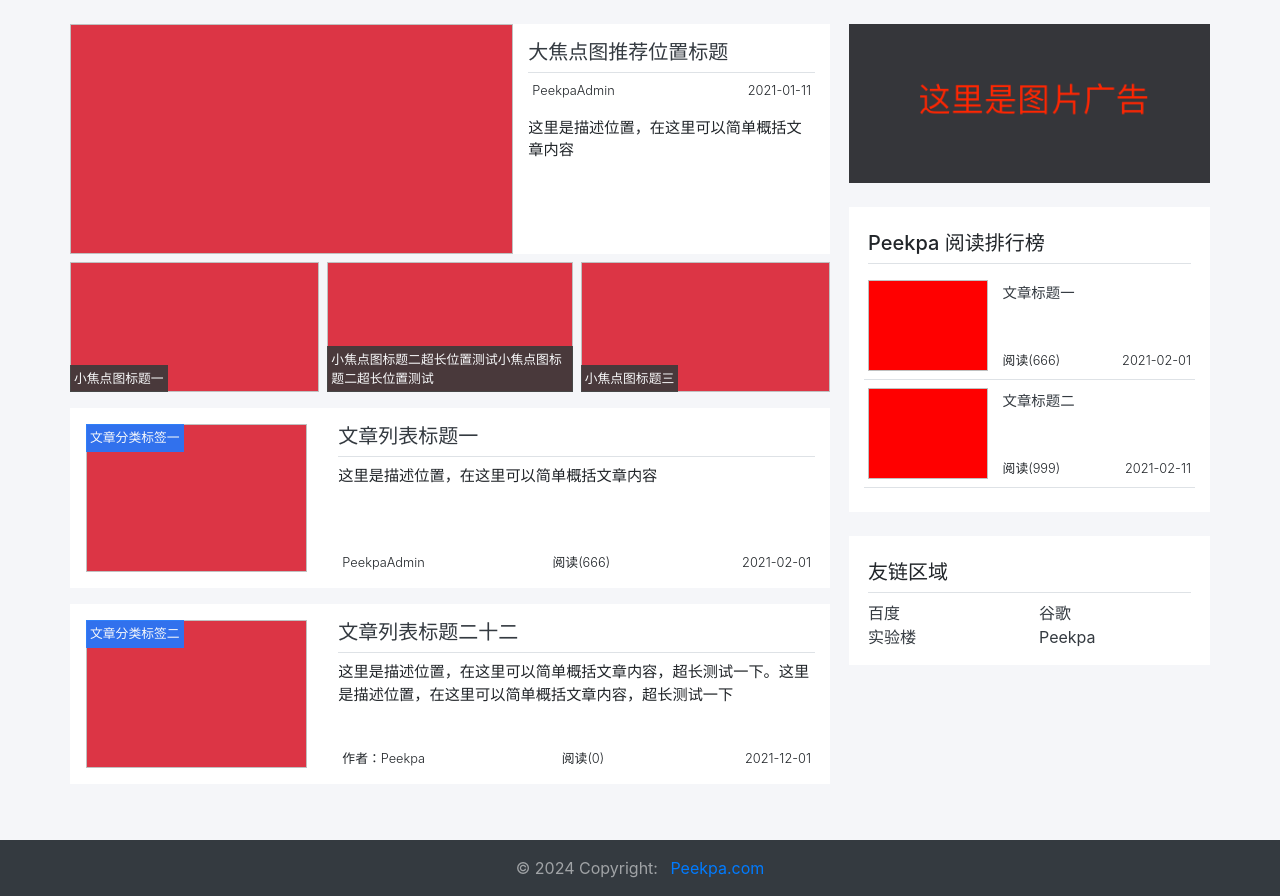
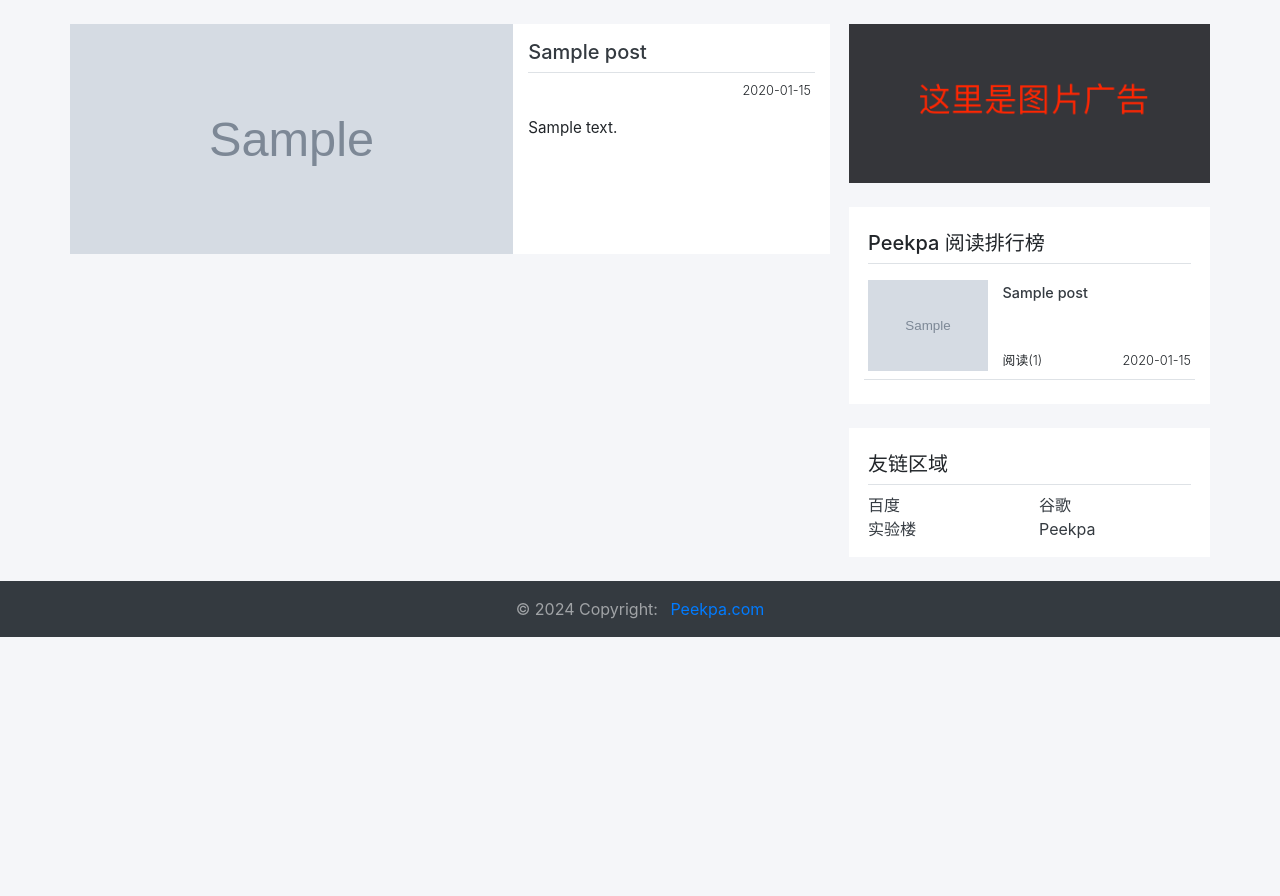
Before and after one commit to HanxiangLiu/Django-Blog, a Django app: page / in a window 1280 px wide. Shown: the part 64-960 px from the top of the page. After the commit the page ends 701 px from the top, so only its background shows below. Run offline with Django 4.2, Linux system fonts and the light colour scheme; tables that the repository leaves empty hold one stand-in row (values such as "Sample post"); grey boxes marked "Sample" are stand-in pictures; some libraries are stand-ins or nearby versions.

Commit message:
Home page data access

```diff
--- a/apps/post/views.py
+++ b/apps/post/views.py
@@ -1,13 +1,33 @@
 from django.shortcuts import render
+from apps.post.models import Post
+
+
+def get_read_most_post():
+    read_post = Post.objects.all().order_by("-read_num")
+    if len(read_post) > 5:
+        read_post = read_post[:5]
+    context = {
+        "read_post": read_post
+    }
+    return context
 
 
 def index(request):
-    return render(request, 'post/index.html')
+    top_post = Post.objects.filter(status=Post.STATUS_NORMAL, priority__gt=0).order_by('-priority')
+    if len(top_post) > 4:
+        top_post = top_post[:4]
+    list_post = Post.objects.filter(status=Post.STATUS_NORMAL, priority=0)
+    context = {
+        'top_post': top_post,
+        'list_post': list_post
+    }
+    context.update(get_read_most_post())
+    return render(request, 'post/index.html', context=context)
 
 
 def post_list_view(request):
-    return render(request, 'post/list.html')
+    return render(request, "post/list.html")
 
 
 def detail(request, time_id):
-    return render(request, 'post/detail.html')
+    return render(request, "post/detail.html")
--- a/front/templates/post/index.html
+++ b/front/templates/post/index.html
@@ -5,111 +5,144 @@
 {% endblock %}
 
 {% block content %}
+{% load time_filters %}
+
 <div class="container mt-4 mb-4">
     <div class="row">
         <div class="col-md-8">
-            <!-- Big Highlight Pic -->
-            <div class="row" style="height: 230px;background-color: white">
+            {% if top_post %}
+            {% if top_post.0 %}
+            <!-- 大焦点图 -->
+            <div class="row mb-2" style="height: 230px;background-color: white">
                 <div class="col-md-7 p-0 h-100">
-                    <a href="#" class="w-100 h-100">
-                        <img class="w-100 h-100 bg-danger" />
+                    <a
+                        href="{% url 'post:detail' time_id=top_post.0.time_id%}"
+                        class="w-100 h-100"
+                    >
+                        <img src="{{ top_post.0.thumbnail }}" class="w-100 h-100" />
                     </a>
                 </div>
 
                 <div class="col-md-5">
                     <p class="h5 mt-3 border-bottom mb-0 pb-2">
-                        <a href="#" class="text-decoration-none text-dark" style="">大焦点图推荐位置标题</a>
+                        <a
+                            href="{% url 'post:detail' time_id=top_post.0.time_id%}"
+                            class="text-decoration-none text-dark"
+                            style=""
+                            >{{ top_post.0.title }}</a
+                        >
                     </p>
                     <div class="d-flex flex-row justify-content-between mt-2">
-                        <p class="font-weight-light small pl-1 ">PeekpaAdmin</p>
-                        <p class="font-weight-light small pr-1">2021-01-11</p>
+                        <p class="font-weight-light small pl-1 ">
+                            {{ top_post.0.author.username }}
+                        </p>
+                        <p class="font-weight-light small pr-1">
+                            {{ top_post.0.publish_time | data_format_y_m_d }}
+                        </p>
                     </div>
-                    <p class="small" style="font-size: 95%;">
-                        这里是描述位置，在这里可以简单概括文章内容
-                    </p>
+                    <p class="small" style="font-size: 95%;">{{ top_post.0.description }}</p>
                 </div>
             </div>
-            <!-- Small Hightlight Pic -->
-            <div class="row mt-2 justify-content-between" style="height: 130px;">
+            {% endif %}
+
+            <!-- 三小图 -->
+            <div class="row mb-3" style="height: 130px;">
+                {% if top_post.1 %}
+                <!-- 三小图(左) -->
                 <div class="col-sm-4 pl-0 pr-1 position-relative h-100">
-                    <a href="#" class="w-100 h-100">
-                        <img class="w-100 h-100 bg-danger" />
-                        <div class="position-absolute mr-1" style="bottom:0;background-color: rgba(58,58,58,0.9)">
-                            <p class="small m-1 text-light">小焦点图标题一</p>
+                    <a
+                        href="{% url 'post:detail' time_id=top_post.1.time_id%}"
+                        class="w-100 h-100"
+                    >
+                        <img src="{{ top_post.1.thumbnail }}" class="w-100 h-100" />
+                        <div
+                            class="position-absolute mr-1"
+                            style="bottom:0;background-color: rgba(58,58,58,0.9)"
+                        >
+                            <p class="small m-1 text-light">{{ top_post.1.title }}</p>
                         </div>
                     </a>
                 </div>
+                {% endif %}
+                {% if top_post.2 %}
+                <!-- 三小图(中) -->
                 <div class="col-sm-4 pl-1 pr-1 position-relative h-100">
-                    <a href="#" class="w-100 h-100">
-                        <img class="w-100 h-100 bg-danger" />
-                        <div class="position-absolute mr-1" style="bottom:0;background-color: rgba(58,58,58,0.9)">
-                            <p class="small m-1 text-light">
-                                小焦点图标题二超长位置测试小焦点图标题二超长位置测试
-                            </p>
+                    <a
+                        href="{% url 'post:detail' time_id=top_post.2.time_id%}"
+                        class="w-100 h-100"
+                    >
+                        <img src="{{ top_post.2.thumbnail }}" class="w-100 h-100" />
+                        <div
+                            class="position-absolute mr-1"
+                            style="bottom:0;background-color: rgba(58,58,58,0.9)"
+                        >
+                            <p class="small m-1 text-light">{{ top_post.2.title }}</p>
                         </div>
                     </a>
                 </div>
+                {% endif %}
+                {% if top_post.3 %}
+                <!-- 三小图(右) -->
                 <div class="col-sm-4 pl-1 pr-0 position-relative h-100">
-                    <a href="#" class="w-100 h-100">
-                        <img class="w-100 h-100 bg-danger" />
-                        <div class="position-absolute" style="bottom:0;background-color: rgba(58,58,58,0.9)">
-                            <p class="small m-1 text-light">小焦点图标题三</p>
+                    <a
+                        href="{% url 'post:detail' time_id=top_post.3.time_id%}"
+                        class="w-100 h-100"
+                    >
+                        <img src="{{ top_post.3.thumbnail }}" class="w-100 h-100" />
+                        <div
+                            class="position-absolute"
+                            style="bottom:0;background-color: rgba(58,58,58,0.9)"
+                        >
+                            <p class="small m-1 text-light">{{ top_post.3.title }}</p>
                         </div>
                     </a>
                 </div>
+                {% endif %}
             </div>
-            <!-- Article List -->
-            <div class="row mt-3">
+            {% endif %}
+            <!-- 左侧文章列表 -->
+            <div class="row">
                 <ul class="col-sm-12 d-block">
+                    {% for post in list_post %}
+                    <!-- 文章 -->
                     <li class="row mb-3" style="height: 180px;background-color: white">
                         <div class="col-sm-4 p-3 h-100">
-                            <a href="#" class="w-100 h-100">
-                                <img class="w-100 h-100 bg-danger" />
-                                <div class="position-absolute mt-3"
-                                    style="top:0;background-color: rgba(32,120,255,0.9)">
-                                    <p class="small m-1 text-light">文章分类标签一</p>
+                            <a
+                                href="{% url 'post:detail' time_id=post.time_id %}"
+                                class="w-100 h-100"
+                            >
+                                <img src="{{ post.thumbnail }}" class="w-100 h-100" />
+                                <div
+                                    class="position-absolute mt-3"
+                                    style="top:0;background-color: rgba(32,120,255,0.9)"
+                                >
+                                    <p class="small m-1 text-light">{{ post.category.name }}</p>
                                 </div>
                             </a>
                         </div>
                         <div class="col-sm-8 d-flex flex-column">
                             <p class="h5 mt-3 border-bottom mb-0 pb-2">
-                                <a href="#" class="text-decoration-none text-dark">文章列表标题一 </a>
+                                <a
+                                    href="{% url 'post:detail' time_id=post.time_id %}"
+                                    class="text-decoration-none text-dark"
+                                    >{{ post.title }}
+                                </a>
                             </p>
-                            <p class="small mt-2" style="font-size: 95%;">
-                                这里是描述位置，在这里可以简单概括文章内容
-                            </p>
+                            <p class="small mt-2" style="font-size: 95%;">{{ post.description }}</p>
                             <div class="d-flex flex-row justify-content-between mt-auto">
-                                <p class="font-weight-light small pl-1 mb-3">PeekpaAdmin</p>
-                                <p class="font-weight-light small pr-1 mb-3">阅读(666)</p>
-                                <p class="font-weight-light small pr-1 mb-3">2021-02-01</p>
+                                <p class="font-weight-light small pl-1 mb-3">
+                                    {{ post.author.username }}
+                                </p>
+                                <p class="font-weight-light small pr-1 mb-3">
+                                    阅读({{ post.read_num }})
+                                </p>
+                                <p class="font-weight-light small pr-1 mb-3">
+                                    {{ post.publish_time | data_format_y_m_d }}
+                                </p>
                             </div>
                         </div>
                     </li>
-                    <li class="row mb-3" style="height: 180px;background-color: white">
-                        <div class="col-sm-4 p-3 h-100">
-                            <a href="#" class="w-100 h-100">
-                                <img class="w-100 h-100 bg-danger" />
-                                <div class="position-absolute mt-3"
-                                    style="top:0;background-color: rgba(32,120,255,0.9)">
-                                    <p class="small m-1 text-light">文章分类标签二</p>
-                                </div>
-                            </a>
-                        </div>
-                        <div class="col-sm-8 d-flex flex-column">
-                            <p class="h5 mt-3 border-bottom mb-0 pb-2">
-                                <a href="#" class="text-decoration-none text-dark">文章列表标题二十二
-                                </a>
-                            </p>
-                            <p class="small mt-2" style="font-size: 95%;">
-                                这里是描述位置，在这里可以简单概括文章内容，超长测试一下。这里是描述位置，在这里可以简单概括文章内容，超长测试一下
-                            </p>
-                            <div class="d-flex flex-row justify-content-between mt-auto">
-                                <p class="font-weight-light small pl-1 mb-3">作者：Peekpa</p>
-                                <p class="font-weight-light small pr-1 mb-3">阅读(0)</p>
-                                <p class="font-weight-light small pr-1 mb-3">2021-12-01</p>
-                            </div>
-                        </div>
-                    </li>
+                    {% endfor %}
                 </ul>
             </div>
         </div>
--- a/front/templates/post/right_section.html
+++ b/front/templates/post/right_section.html
@@ -1,3 +1,4 @@
+{% load time_filters %}
 <div class="col-md-4">
     <!-- Ad Area -->
     <div class="row ml-1" style="background-color: white;">
@@ -6,6 +7,7 @@
         </div>
     </div>
     <!-- Hot Articles Area -->
+    {% if read_post %}
     <div class="row ml-1 mt-4" style="background-color: white">
         <div class="col-sm-12 mt-4">
             <p class="h5 border-bottom pb-2 mb-2 ml-1 pl-0 mr-1 pr-0">
@@ -15,40 +17,39 @@
     </div>
     <div class="row ml-1" style="background-color: white">
         <ul class="col-sm-12 d-block">
-            <li class="row mt-2 mb-2 pb-2 ml-0 pl-1 mr-0 pr-1 border-bottom " style="height: 100px;">
+            {% for post in read_post %}
+            <li
+                class="row mt-2 mb-2 pb-2 ml-0 pl-1 mr-0 pr-1 border-bottom "
+                style="height: 100px;"
+            >
                 <div class="col-sm-5 pl-0 h-100">
-                    <a href="#" class="w-100 h-100">
-                        <img class="w-100 h-100" style="background-color: red" />
+                    <a
+                        href="{% url 'post:detail' time_id=post.time_id %}"
+                        class="w-100 h-100"
+                    >
+                        <img src="{{ post.thumbnail }}" class="w-100 h-100" />
                     </a>
                 </div>
                 <div class="col-sm-7 d-flex flex-column pl-0 pr-0 mt-1">
                     <p class="h6" style="font-size: .9rem" title="">
-                        <a href="#" class="text-decoration-none text-dark">文章标题一</a>
+                        <a
+                            href="{% url 'post:detail' time_id=post.time_id %}"
+                            class="text-decoration-none text-dark"
+                            >{{ post.title | slice:':20'}}</a
+                        >
                     </p>
                     <div class="d-flex flex-row justify-content-between mt-auto">
-                        <p class="font-weight-light small mb-0">阅读(666)</p>
-                        <p class="font-weight-light small mb-0">2021-02-01</p>
+                        <p class="font-weight-light small mb-0">阅读({{ post.read_num }})</p>
+                        <p class="font-weight-light small mb-0">
+                            {{ post.publish_time | data_format_y_m_d }}
+                        </p>
                     </div>
                 </div>
             </li>
-            <li class="row mt-2 mb-2 pb-2 ml-0 pl-1 mr-0 pr-1 border-bottom " style="height: 100px;">
-                <div class="col-sm-5 pl-0 h-100">
-                    <a href="#" class="w-100 h-100">
-                        <img class="w-100 h-100" style="background-color: red" />
-                    </a>
-                </div>
-                <div class="col-sm-7 d-flex flex-column pl-0 pr-0 mt-1">
-                    <p class="h6" style="font-size: .9rem" title="">
-                        <a href="#" class="text-decoration-none text-dark">文章标题二</a>
-                    </p>
-                    <div class="d-flex flex-row justify-content-between mt-auto">
-                        <p class="font-weight-light small mb-0">阅读(999)</p>
-                        <p class="font-weight-light small mb-0">2021-02-11</p>
-                    </div>
-                </div>
-            </li>
+            {% endfor %}
         </ul>
     </div>
+    {% endif %}
     <!-- Eternal Urls Area -->
     <div class="row ml-1 mt-4" style="background-color: white">
         <div class="col-sm-12 mt-4">
```
